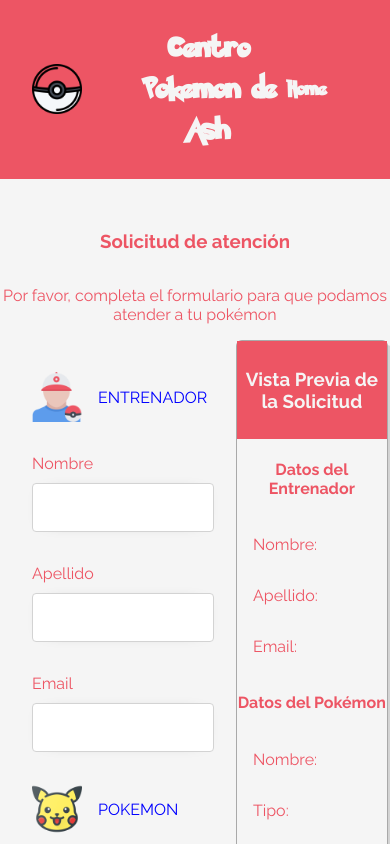
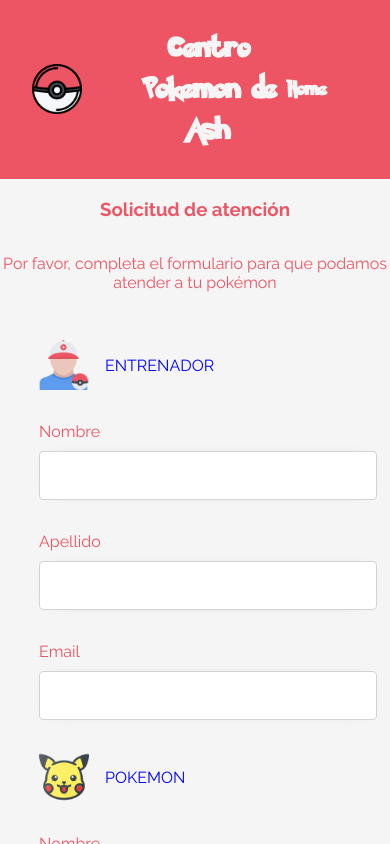
Before and after one commit to melognator/project-ash, a React app: page /formularioIngreso in a window 390 px wide. Shown: the top 844 px of the page. Built offline with nearby package versions, Linux system fonts and the light colour scheme; the HTML template or start-up script is replaced by a standard one.

Commit message:
Terminado de agregar estilos a los inputs

```diff
--- a/src/App.css
+++ b/src/App.css
@@ -150,7 +150,7 @@
   flex-direction: column;
   justify-content: center;
   padding-bottom: 3rem;
-  margin-top: 2rem;
+
 }
 
 .input-contenedor {
@@ -182,9 +182,10 @@
 .detalle-formulario {
   width: 70%;
   border: 1px solid darkgray;
-  margin: 0 3rem;
+  margin: 30px 3rem;
   border-radius: 6px;
   box-shadow: 5px 5px lightgray;
+  height: 689px;
 }
 
 .detalle-formulario .encabezado {
--- a/src/components/Formulario/Formulario.jsx
+++ b/src/components/Formulario/Formulario.jsx
@@ -15,6 +15,7 @@
 import pikachu from "../../assets/pikachu.png";
 import Input from "../Input/Input";
 import Detalle from "./Detalle";
+import "./FormularioStyles.css"
 
 const Formulario = () => {
   return (
@@ -36,7 +37,7 @@
         </p>
         <div className="cuerpo-formulario">
           <div className="inputs">
-            <div>
+            <div >
               <p className="nombre-seccion">
                 <img src={entrenador} alt="entrenador" />
                 <span>ENTRENADOR</span>
@@ -45,7 +46,7 @@
               <Input name="apellido" label="Apellido" />
               <Input name="email" label="Email" type="email" />
             </div>
-            <div>
+            <div >
               <p className="nombre-seccion">
                 <img src={pikachu} alt="pikachu" />
                 <span>POKEMON</span>
--- a/src/components/Formulario/FormularioStyles.css
+++ b/src/components/Formulario/FormularioStyles.css
@@ -0,0 +1,11 @@
+
+@media (max-width: 700px){
+    .cuerpo-formulario{
+        flex-direction: column !important;
+        align-items: center;
+    }
+    .inputs{
+        width: 80% !important;
+        margin-left: 0 !important;
+    }
+}
```
